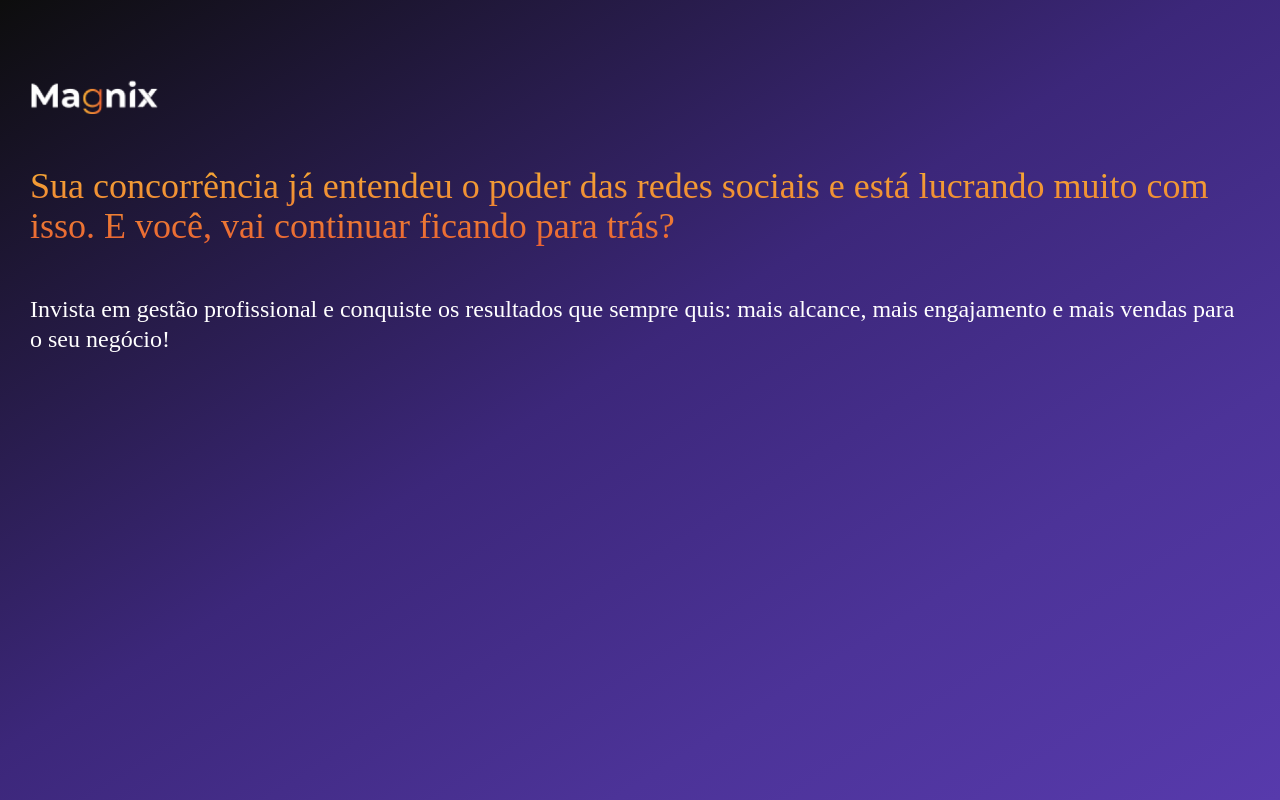
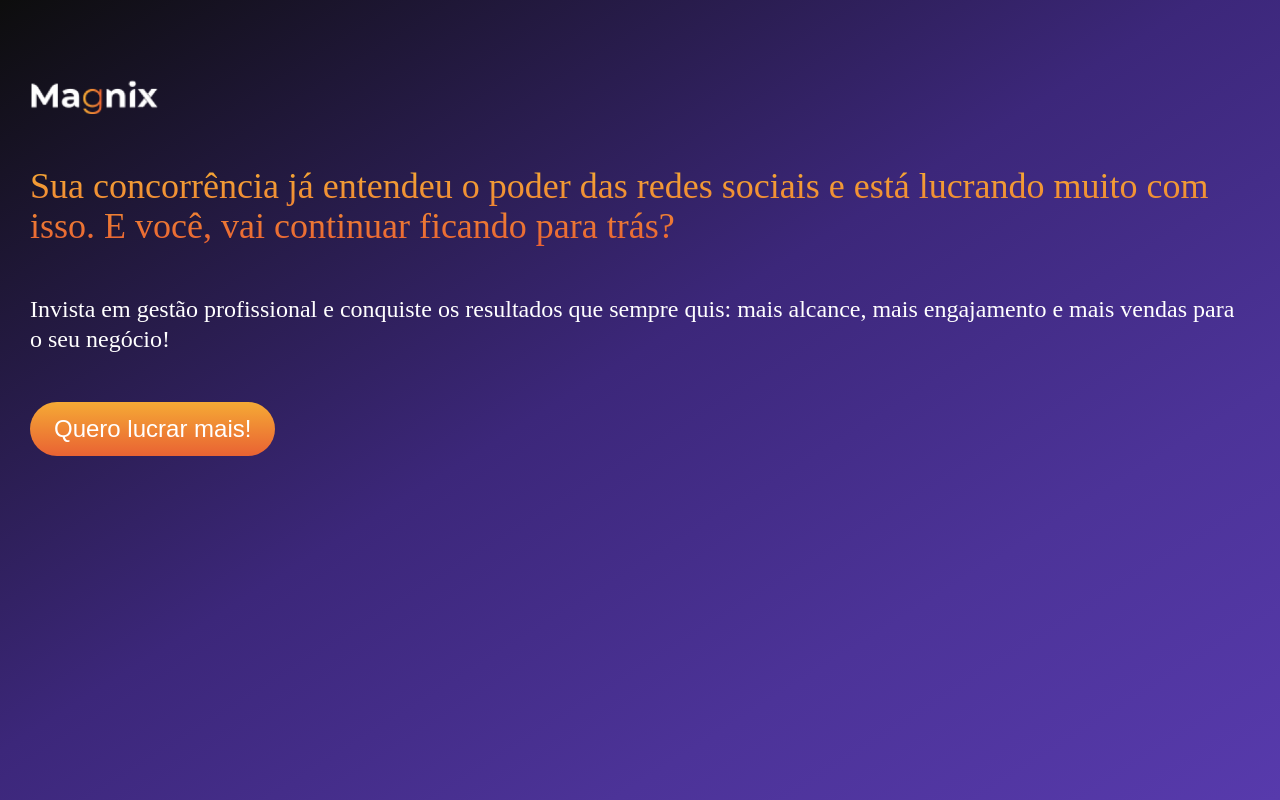
Before and after one commit to pedroeuzebiodev/agenciamagnix.com, a PHP site: page / in a window 1280 px wide. Run offline with PHP 8.4, Linux system fonts and the light colour scheme.

Commit message:
Adiciona botão da Seção de Início

```diff
--- a/index.html
+++ b/index.html
@@ -56,6 +56,8 @@
               sempre quis: mais alcance, mais engajamento e mais vendas para o
               seu negócio!
             </h2>
+
+            <button type="button">Quero lucrar mais!</button>
           </div>
         </section>
       </main>
--- a/src/css/index.css
+++ b/src/css/index.css
@@ -60,8 +60,6 @@ body * {
   -webkit-background-clip: text;
 
   color: transparent;
-
-  margin-bottom: 4.8rem;
 }
 
 #app #home-section h2 {
@@ -71,4 +69,22 @@ body * {
   line-height: 3rem;
 
   color: var(--foreground);
+
+  margin: 4.8rem 0;
 }
+
+#app #home-section button {
+  font-size: 2.4rem;
+  font-weight: 400;
+
+  line-height: 3rem;
+
+  color: var(--foreground);
+
+  background: var(--primary);
+
+  border: none;
+  border-radius: 9999px;
+
+  padding: 1.2rem 2.4rem;
+}
```
